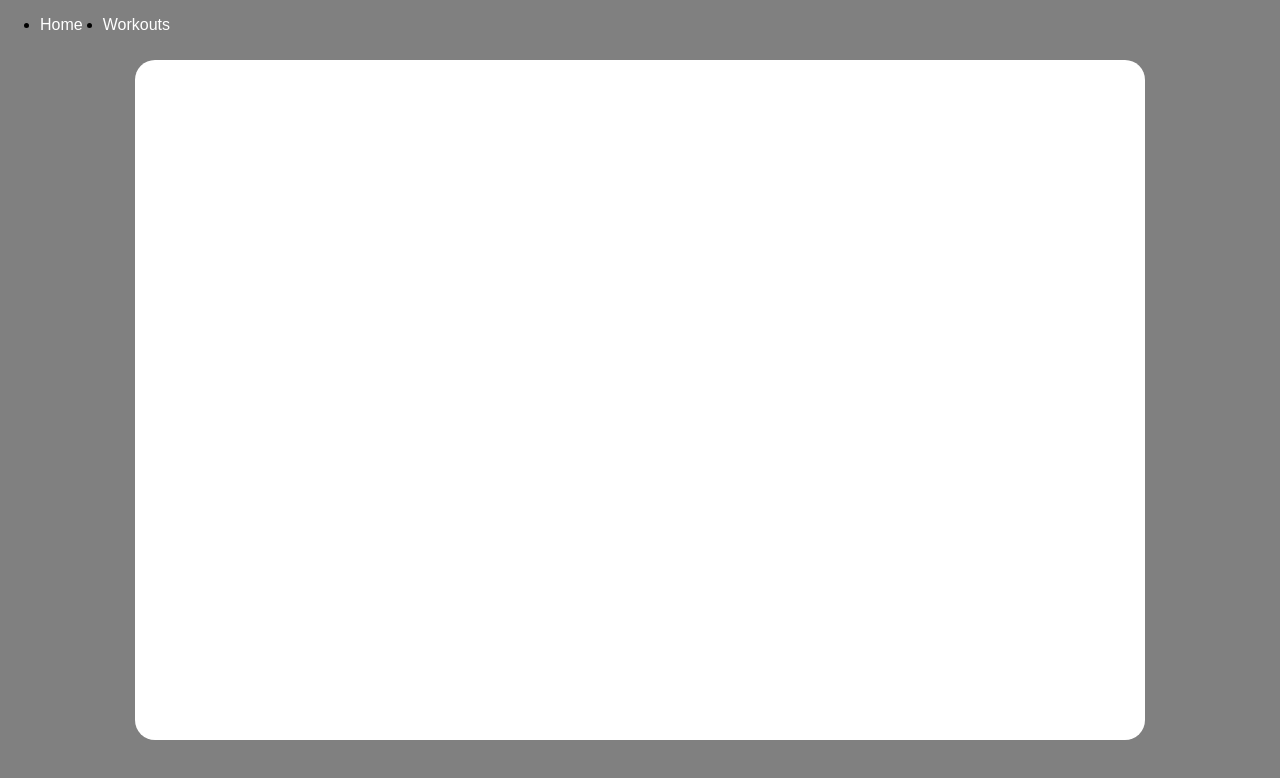
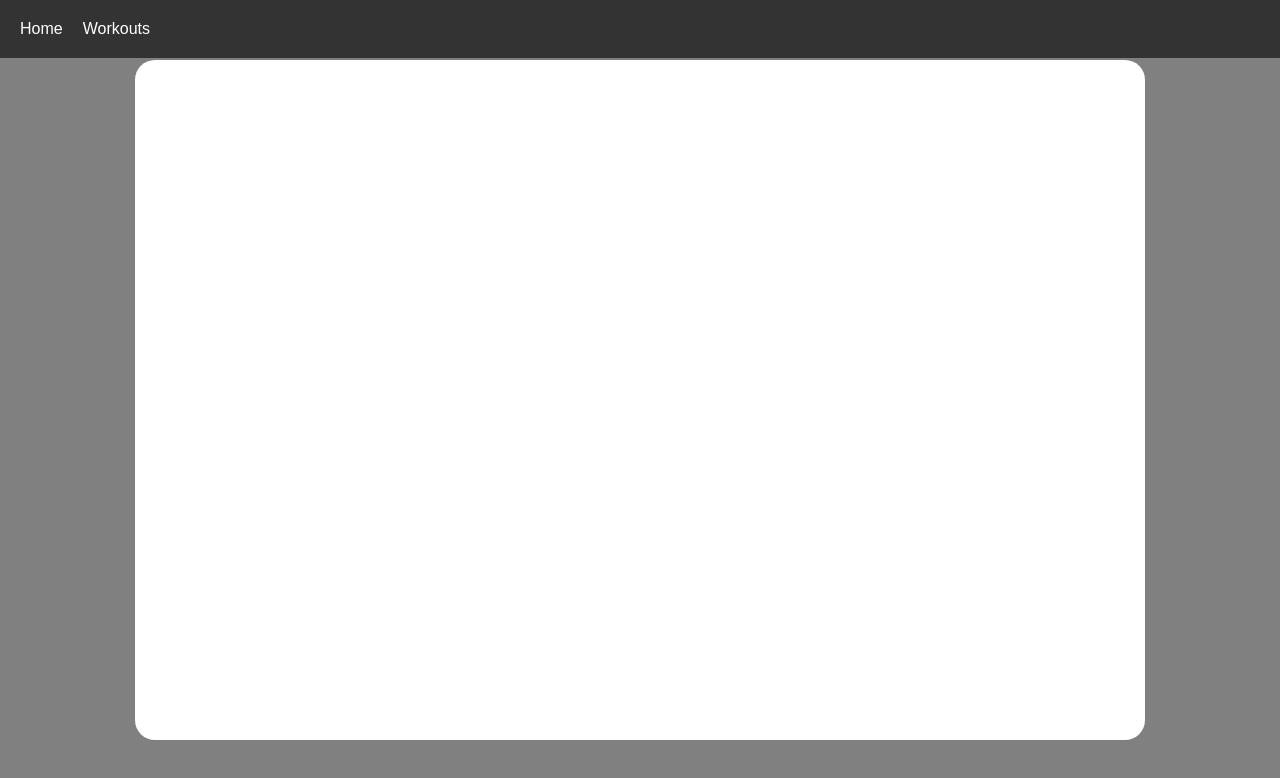
Before and after one commit to linusapelgren/Portfolio-project-1-scrapped-, a plain HTML site: page index.html in a window 1280 px wide. Drawn offline with Linux system fonts and the light colour scheme.

Commit message:
Fixed layout
Layed the groundwork for the layout of the page

```diff
--- a/index.html
+++ b/index.html
@@ -8,17 +8,22 @@
   <link href="./CSS/style.css" rel="stylesheet" type="text/css"/>
 </head>
 <body>
-    <div class="menu-background">
-      <ul class="menu">
-        <li><a href="#">Home</a></li>
-        <li><a href="./Workouts.html">Workouts</a></li>
-      </ul>
-
-
-    </div>
+  <header>
+      <div class="menu-btn">
+          <div class="btn-line"></div>
+          <div class="btn-line"></div>
+          <div class="btn-line"></div>
+      </div>
+      <nav class="menu">
+          <ul>
+              <li><a href="./index.html">Home</a></li>
+              <li><a href="./Workouts.html">Workouts</a></li>
+          </ul>
+      </nav>
+  </header>
     <div class="contentpage">
         <h1></h1>
     </div>
+    <script src="script.js"></script>
 </body>
-
 </html>
```
Also changed, not shown: Workouts.html (+28 -0 lines).
